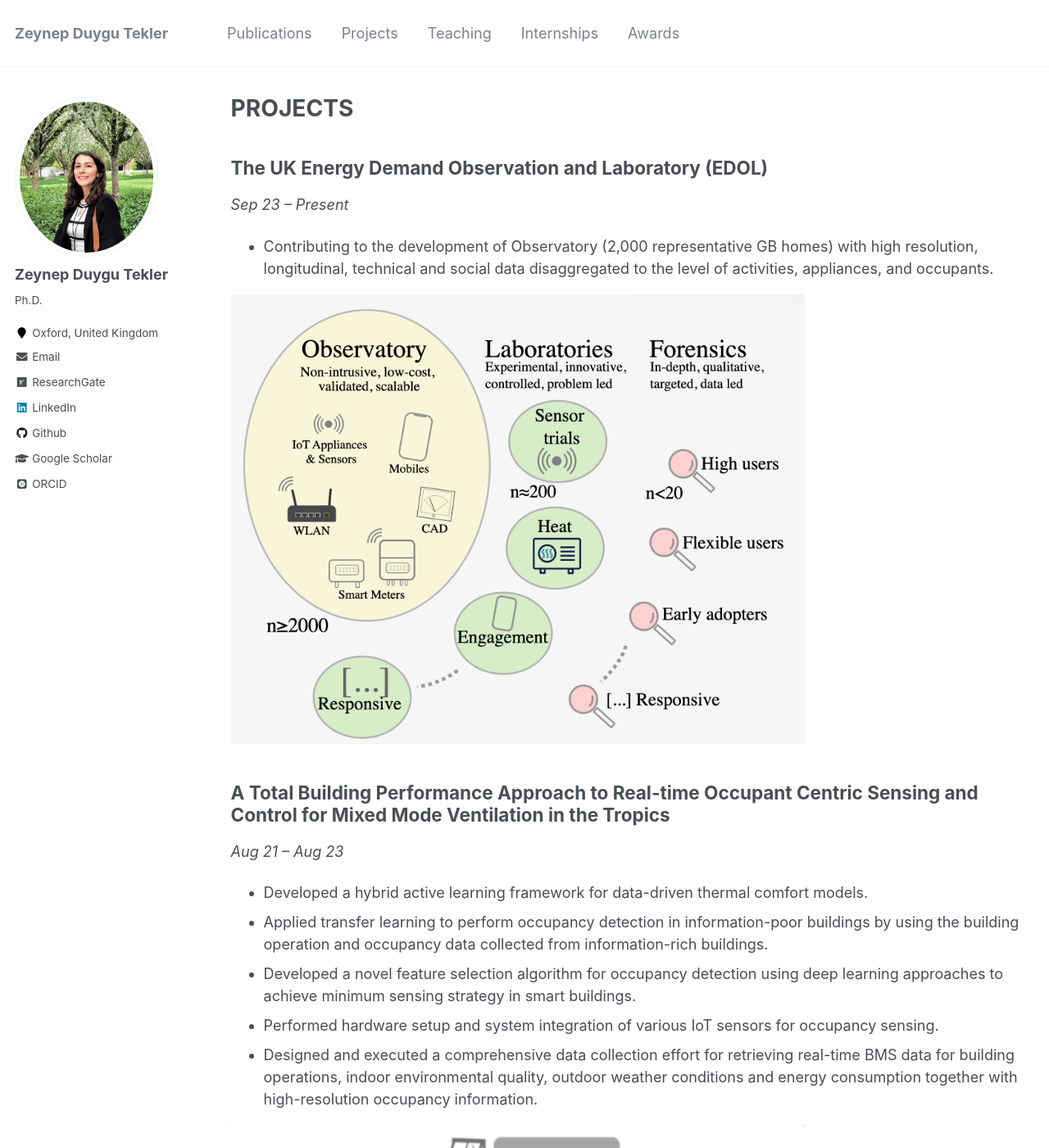
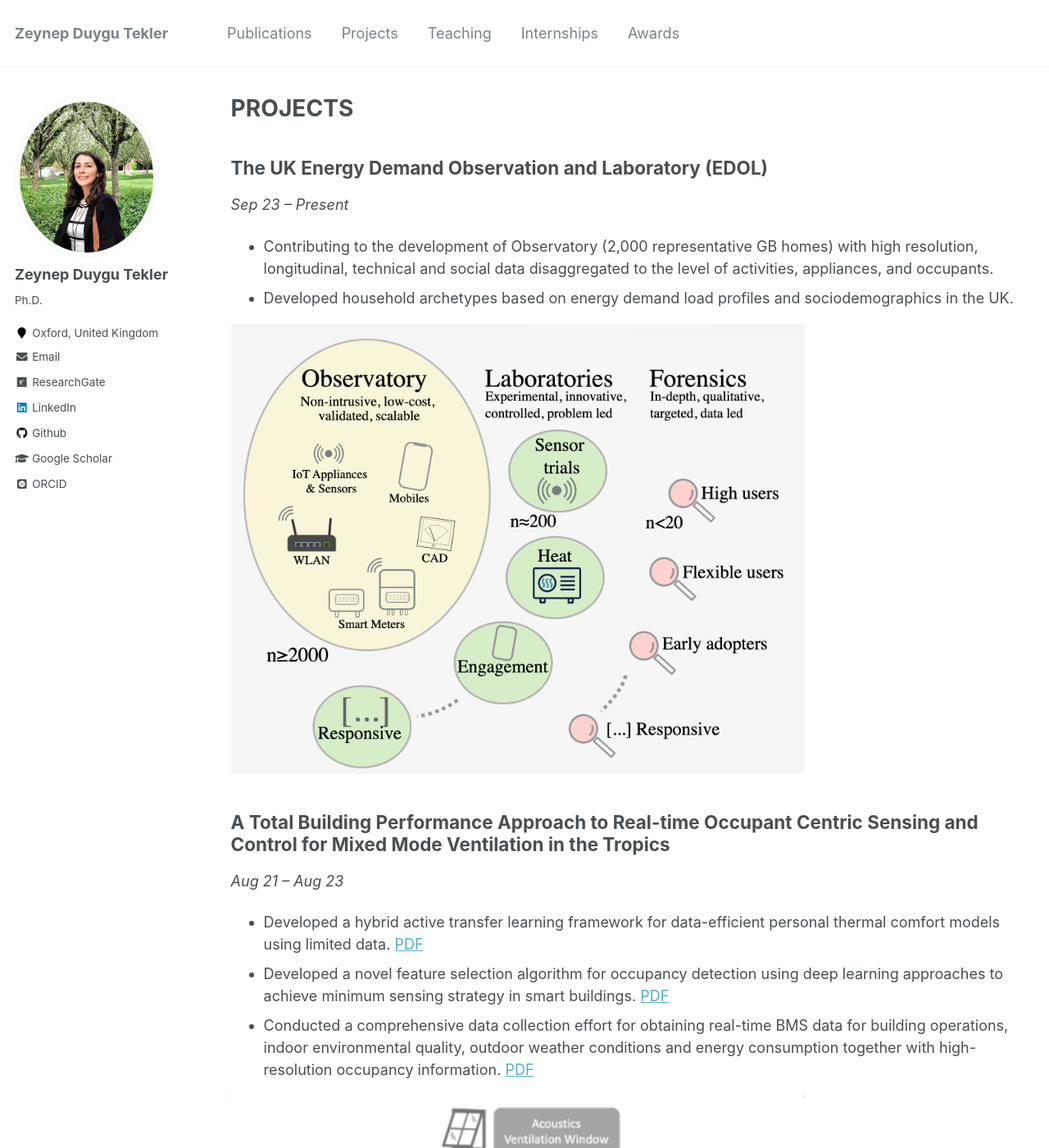
Before and after one commit to zeynepduygutekler/zeynepduygutekler.github.io, a Jekyll site: the page built from _pages/projects.md, in a window 1280 px wide and 1400 px high. Shown: the whole window at 82% size. Built offline with Jekyll 4.4.1, drawn with Linux system fonts in a browser that asks for light colours; emoji names are drawn with the system emoji font; some web fonts are replaced; some of the changed text lies outside the part shown.

Commit message:
files were added for projects

```diff
--- a/_pages/projects.md
+++ b/_pages/projects.md
@@ -7,21 +7,19 @@
 ## The UK Energy Demand Observation and Laboratory (EDOL)
 *Sep 23 – Present*
 * Contributing to the development of Observatory (2,000 representative GB homes) with high resolution, longitudinal, technical and social data disaggregated to the level of activities, appliances, and occupants.
+* Developed household archetypes based on energy demand load profiles and sociodemographics in the UK.
 
 <img width="50%" height="50%" src="/images/edol.png"
 alt="IMAGE ALT TEXT HERE" width="700" height="180" border="10" />
 
 ## A Total Building Performance Approach to Real-time Occupant Centric Sensing and Control for Mixed Mode Ventilation in the Tropics
 *Aug 21 – Aug 23*
-* Developed a hybrid active learning framework for data-driven thermal comfort models.
-* Applied transfer learning to perform occupancy detection in information-poor buildings by using
-the building operation and occupancy data collected from information-rich buildings.
+* Developed a hybrid active transfer learning framework for data-efficient personal thermal comfort models using limited data. [PDF](../files/ATL-thermalcomfort.pdf)
 * Developed a novel feature selection algorithm for occupancy detection using deep learning approaches
-to achieve minimum sensing strategy in smart buildings.
-* Performed hardware setup and system integration of various IoT sensors for occupancy sensing.
-* Designed and executed a comprehensive data collection effort for retrieving real-time BMS data for
+to achieve minimum sensing strategy in smart buildings. [PDF](../files/minsensing-occupancy.pdf)
+* Conducted a comprehensive data collection effort for obtaining real-time BMS data for
 building operations, indoor environmental quality, outdoor weather conditions and energy consumption
-together with high-resolution occupancy information.
+together with high-resolution occupancy information. [PDF](../files/robod.pdf)
 
 <img width="60%" height="60%" src="/images/MMV.png"
 alt="IMAGE ALT TEXT HERE" width="700" height="180" border="10" />
@@ -29,13 +27,12 @@
 ## Plug-mate: An IoT-based Occupant-driven Smart Plug Load Management System in Office Spaces
 *Sep 17 – Aug 21*
 * Developed a smart plug load management system that automates the operation of different plug
-loads based on the occupants’ presence information.
+loads based on the occupants’ presence information. [PDF](../files/plug-mate.pdf)
 * Used Python to develop a Bluetooth-based indoor localisation system by deploying Raspberry Pi
-sensors to detect occupant presence and location using IoT and mobile sensing technologies.
-* Proposed a data fusion approach which analyses occupant presence and power consumption data
-to detect plug load interaction.
+sensors to detect occupant presence and location using IoT and mobile sensing technologies. [PDF](../files/scalable-ble.pdf)
 * Developed a real-time plug load identification module that performs device-type classification
-using machine learning techniques.
+using machine learning techniques. [PDF](../files/plugload-identification.pdf)
+* User testing, focus group discussions and surveys were conducted to understand perceptions on the adoption of smart energy management systems. [PDF](../files/sems-adoption.pdf)
 
 :movie_camera: <span style="color:blue">**Click the image below to watch our Plug-Mate Video!** </span>
 
@@ -59,7 +56,7 @@
 climate action is about. Utilising augmented reality, as well as geolocation function, the game is
 designed to provide not only an educational and engaging game to raise awareness about climate action,
 but to also get people to explore their environment and provide an immersive experience in which the story
-of the game involves the degraded world around the players.
+of the game involves the degraded world around the players. [PDF](../files/project-pear.pdf)
 
 :movie_camera: <span style="color:blue">**To check our game video, click the image below**</span>
 
@@ -77,7 +74,6 @@
 * Integrated Dash-Plotly applications to visualise the user’s energy consumption on a smart energy
 dashboard.
 * Integrated React applications to capture user preferred settings for different control features.
-
 
 <img  width="46%" height="70%" src="/images/dashboard.png"><img  width="50%" height="70%" src="/images/control.png">
 
@@ -97,8 +93,8 @@
 
 ## Waste Management Behavioural Framework for Singapore’s Food Manufacturing Industry
 *May 18 – Jan 19*
-* Developed a waste management behavioral framework for Singapore's food manufacturing industry (collaboration with A*STAR SIMTECH)
-<img width="50%" height="50%" src="/images/waste-management.png"
+* Developed a waste management behavioral framework for Singapore's food manufacturing industry
+(collaboration with A*STAR SIMTECH) [PDF](../files/CIRP_Published.pdf)
+
+* <img width="50%" height="50%" src="/images/waste-management.png"
 alt="IMAGE ALT TEXT HERE" width="700" height="180" border="10" />
-
-:bell: [Find the details here!](../files/CIRP_Published.pdf)
```
Also changed, not shown: 10 other files.
